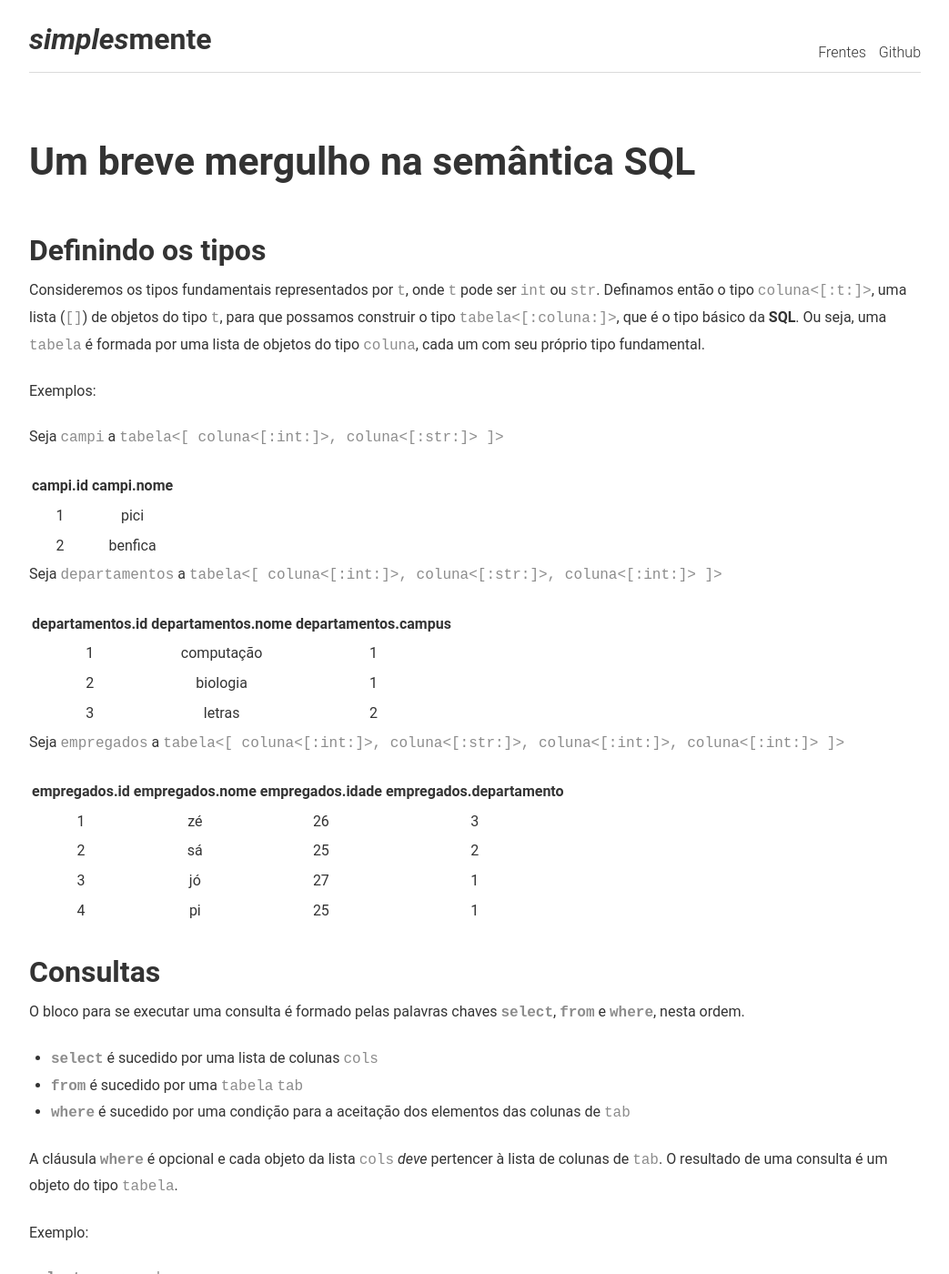
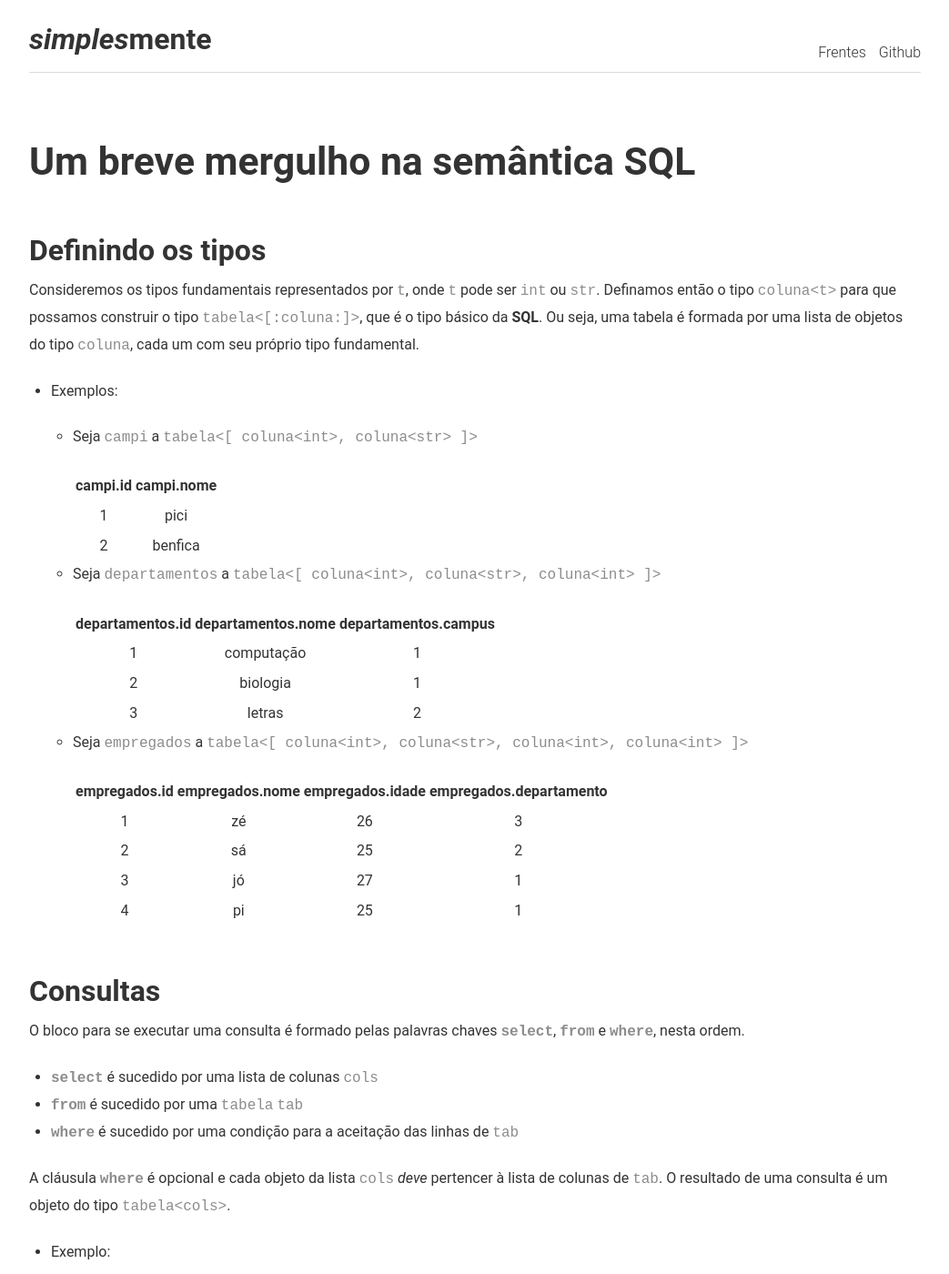
Before and after one commit to arthurpaulino/arthurpaulino.github.io, a Jekyll site: the page built from frentes/fbd/sql.md, in a window 1280 px wide and 1400 px high. Shown: the whole window at 91% size, without its empty margins (118-1161 px from the left). Built offline with Jekyll 4.4.1, drawn with Linux system fonts in a browser that asks for light colours; some of the changed text lies outside the part shown.

Commit message:
improvment

```diff
--- a/frentes/fbd/sql.md
+++ b/frentes/fbd/sql.md
@@ -6,33 +6,33 @@ title: SQL
 
 ## Definindo os tipos
 
-Consideremos os tipos fundamentais representados por `t`, onde `t` pode ser `int` ou `str`. Definamos então o tipo `coluna<[:t:]>`, uma lista (`[]`) de objetos do tipo `t`, para que possamos construir o tipo `tabela<[:coluna:]>`, que é o tipo básico da [SQL](https://pt.wikipedia.org/wiki/SQL){:target="_blank"}. Ou seja, uma `tabela` é formada por uma lista de objetos do tipo `coluna`, cada um com seu próprio tipo fundamental.
+Consideremos os tipos fundamentais representados por `t`, onde `t` pode ser `int` ou `str`. Definamos então o tipo `coluna<t>` para que possamos construir o tipo `tabela<[:coluna:]>`, que é o tipo básico da [SQL](https://pt.wikipedia.org/wiki/SQL){:target="_blank"}. Ou seja, uma tabela é formada por uma lista de objetos do tipo `coluna`, cada um com seu próprio tipo fundamental.
 
-Exemplos:
+* Exemplos:
 
-Seja `campi` a `tabela<[ coluna<[:int:]>, coluna<[:str:]> ]>`
+	* Seja `campi` a `tabela<[ coluna<int>, coluna<str> ]>`
 
-| campi.id | campi.nome
-|:-:|:-:
-| 1 | pici
-| 2 | benfica
+		| campi.id | campi.nome
+		|:-:|:-:
+		| 1 | pici
+		| 2 | benfica
 
-Seja `departamentos` a `tabela<[ coluna<[:int:]>, coluna<[:str:]>, coluna<[:int:]> ]>`
+	* Seja `departamentos` a `tabela<[ coluna<int>, coluna<str>, coluna<int> ]>`
 
-| departamentos.id | departamentos.nome | departamentos.campus
-|:-:|:-:|:-:
-| 1 | computação | 1
-| 2 | biologia | 1
-| 3 | letras | 2
+		| departamentos.id | departamentos.nome | departamentos.campus
+		|:-:|:-:|:-:
+		| 1 | computação | 1
+		| 2 | biologia | 1
+		| 3 | letras | 2
 
-Seja `empregados` a `tabela<[ coluna<[:int:]>, coluna<[:str:]>, coluna<[:int:]>, coluna<[:int:]> ]>`
+	* Seja `empregados` a `tabela<[ coluna<int>, coluna<str>, coluna<int>, coluna<int> ]>`
 
-| empregados.id | empregados.nome | empregados.idade | empregados.departamento
-|:-:|:-:|:-:|:-:
-| 1 | zé | 26 | 3
-| 2 | sá | 25 | 2
-| 3 | jó | 27 | 1
-| 4 | pi | 25 | 1
+		| empregados.id | empregados.nome | empregados.idade | empregados.departamento
+		|:-:|:-:|:-:|:-:
+		| 1 | zé | 26 | 3
+		| 2 | sá | 25 | 2
+		| 3 | jó | 27 | 1
+		| 4 | pi | 25 | 1
 
 ## Consultas
 
@@ -40,39 +40,39 @@ O bloco para se executar uma consulta é formado pelas palavras chaves **`select
 
 * **`select`** é sucedido por uma lista de colunas `cols`
 * **`from`** é sucedido por uma `tabela` `tab`
-* **`where`** é sucedido por uma condição para a aceitação dos elementos das colunas de `tab`
+* **`where`** é sucedido por uma condição para a aceitação das linhas de `tab`
 
-A cláusula **`where`** é opcional e cada objeto da lista `cols` *deve* pertencer à lista de colunas de `tab`. O resultado de uma consulta é um objeto do tipo `tabela`.
+A cláusula **`where`** é opcional e cada objeto da lista `cols` *deve* pertencer à lista de colunas de `tab`. O resultado de uma consulta é um objeto do tipo `tabela<cols>`.
 
-Exemplo:
+* Exemplo:
 
-~~~ sql
-select empregados.nome
-from empregados
-where empregados.idade > 25
-~~~
-resultará na seguinte `tabela<[ coluna<[:str:]> ]>`
+	~~~ sql
+	select empregados.nome
+	from empregados
+	where empregados.idade > 25
+	~~~
+	resultará na seguinte `tabela<[ coluna<str> ]>`
 
-| empregados.nome
-|:-:
-| zé
-| jó
+	| empregados.nome
+	|:-:
+	| zé
+	| jó
 
 ### Variáveis
 
 O escopo de uma consulta é definido na cláusula **`from`**. Desta forma, podemos instanciar variáveis para nos referirmos às tabelas.
 
-Exemplo:
+* Exemplo:
 
-~~~ sql
-select e.nome
-from empregados e
-where e.idade = 25
-~~~
+	~~~ sql
+	select e.nome
+	from empregados e
+	where e.idade = 25
+	~~~
 
-resultará na seguinte `tabela<[ coluna<[:str:]> ]>`
+	resultará na seguinte `tabela<[ coluna<str> ]>`
 
-| e.nome
-|:-:
-| sá
-| pi
+	| e.nome
+	|:-:
+	| sá
+	| pi
```
